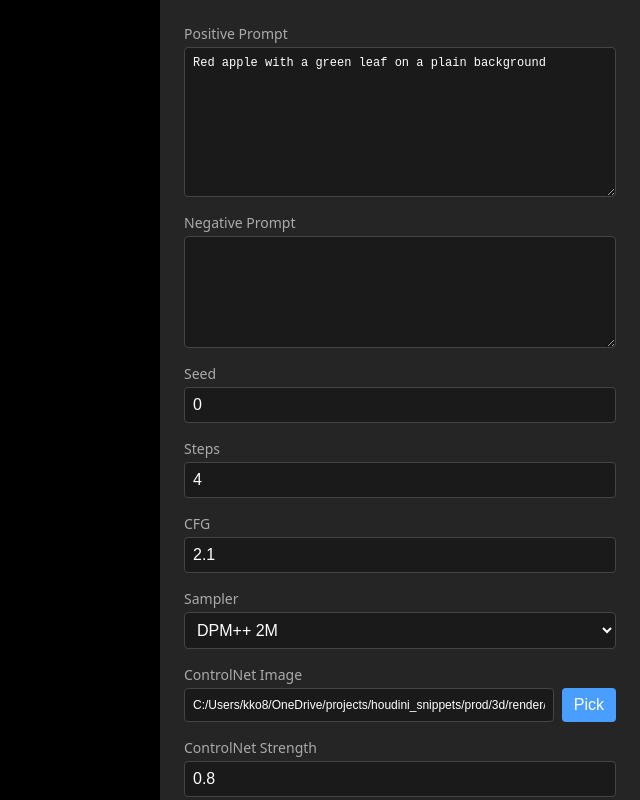
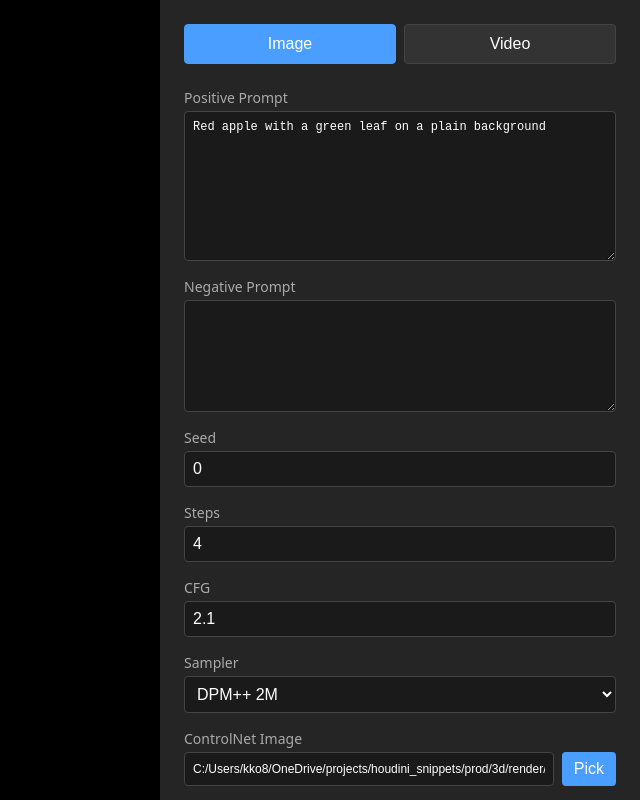
Before and after one commit to kiryha/Athena, a React (Vite) app in the folder athena/web/: page / in a window 1280 px wide. Shown: the top 800 px of the page, without its empty margins (640-1280 px from the left). Built offline with nearby package versions, Linux system fonts and the light colour scheme.

Commit message:
Add Video tab

```diff
--- a/athena/web/src/App.css
+++ b/athena/web/src/App.css
@@ -41,6 +41,39 @@
   display: flex;
   flex-direction: column;
   gap: 16px;
+}
+
+.tabs {
+  display: flex;
+  gap: 8px;
+  margin-bottom: 8px;
+}
+
+.tab {
+  flex: 1;
+  padding: 10px 16px !important;
+  background: #333 !important;
+  border: 1px solid #444 !important;
+  color: #888;
+  cursor: pointer;
+  margin-top: 0 !important;
+}
+
+.tab.active {
+  background: #4a9eff !important;
+  border-color: #4a9eff !important;
+  color: #fff;
+}
+
+.tab:hover:not(.active) {
+  background: #3a3a3a !important;
+}
+
+.tab-content {
+  display: flex;
+  flex-direction: column;
+  gap: 16px;
+  flex: 1;
 }
 
 .controls h1 {
--- a/athena/web/src/App.jsx
+++ b/athena/web/src/App.jsx
@@ -1,6 +1,9 @@
 import { useState } from 'react'
 
 function App() {
+  const [activeTab, setActiveTab] = useState('image')
+
+  // Image tab state
   const [prompt, setPrompt] = useState('Red apple with a green leaf on a plain background')
   const [negativePrompt, setNegativePrompt] = useState('')
   const [seed, setSeed] = useState(0)
@@ -12,6 +15,9 @@
   const [imageUrl, setImageUrl] = useState(null)
   const [statusText, setStatusText] = useState('')
   const [isRendering, setIsRendering] = useState(false)
+
+  // Video tab state
+  const [videoPrompt, setVideoPrompt] = useState('')
 
   const handlePickFile = async () => {
     const response = await fetch('/pick-file')
@@ -41,6 +47,23 @@
         {imageUrl && <img src={imageUrl} alt="Generated" />}
       </div>
       <div className="controls">
+        <div className="tabs">
+          <button
+            className={`tab ${activeTab === 'image' ? 'active' : ''}`}
+            onClick={() => setActiveTab('image')}
+          >
+            Image
+          </button>
+          <button
+            className={`tab ${activeTab === 'video' ? 'active' : ''}`}
+            onClick={() => setActiveTab('video')}
+          >
+            Video
+          </button>
+        </div>
+
+        {activeTab === 'image' && (
+          <div className="tab-content">
             <label>
               Positive Prompt
               <textarea className="prompt-positive" value={prompt} onChange={e => setPrompt(e.target.value)} />
@@ -87,6 +110,20 @@
             </button>
             <div className="status-line">{statusText}</div>
           </div>
+        )}
+
+        {activeTab === 'video' && (
+          <div className="tab-content">
+            <label>
+              Prompt
+              <textarea className="prompt-positive" value={videoPrompt} onChange={e => setVideoPrompt(e.target.value)} />
+            </label>
+            <button onClick={() => alert('Video rendering not implemented yet')}>
+              Render
+            </button>
+          </div>
+        )}
+      </div>
     </div>
   )
 }
```
Also changed, not shown: 5 other files (tests, documents, lock files or other folders). Lines whose indentation alone changed are shown as unchanged.
